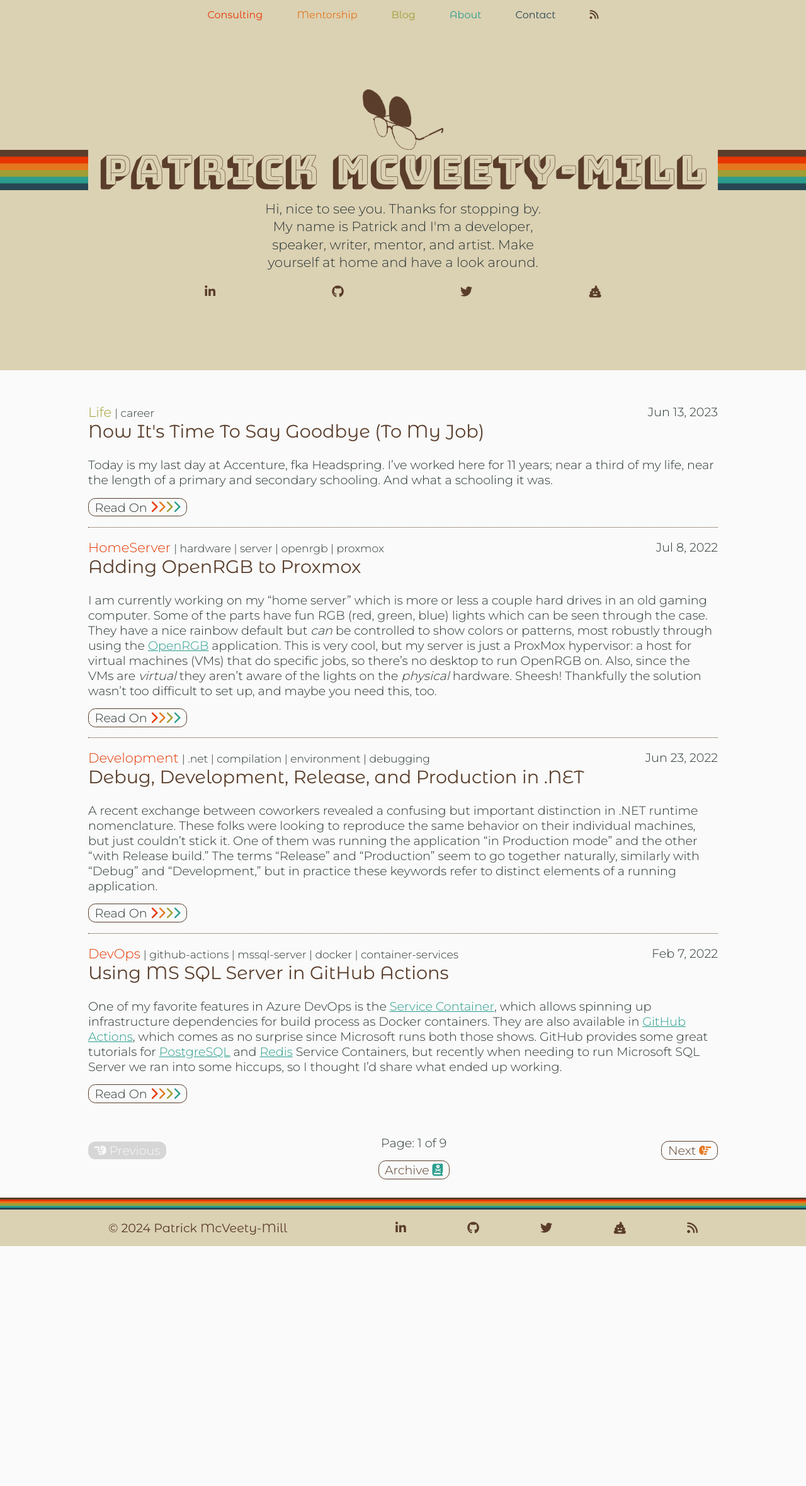
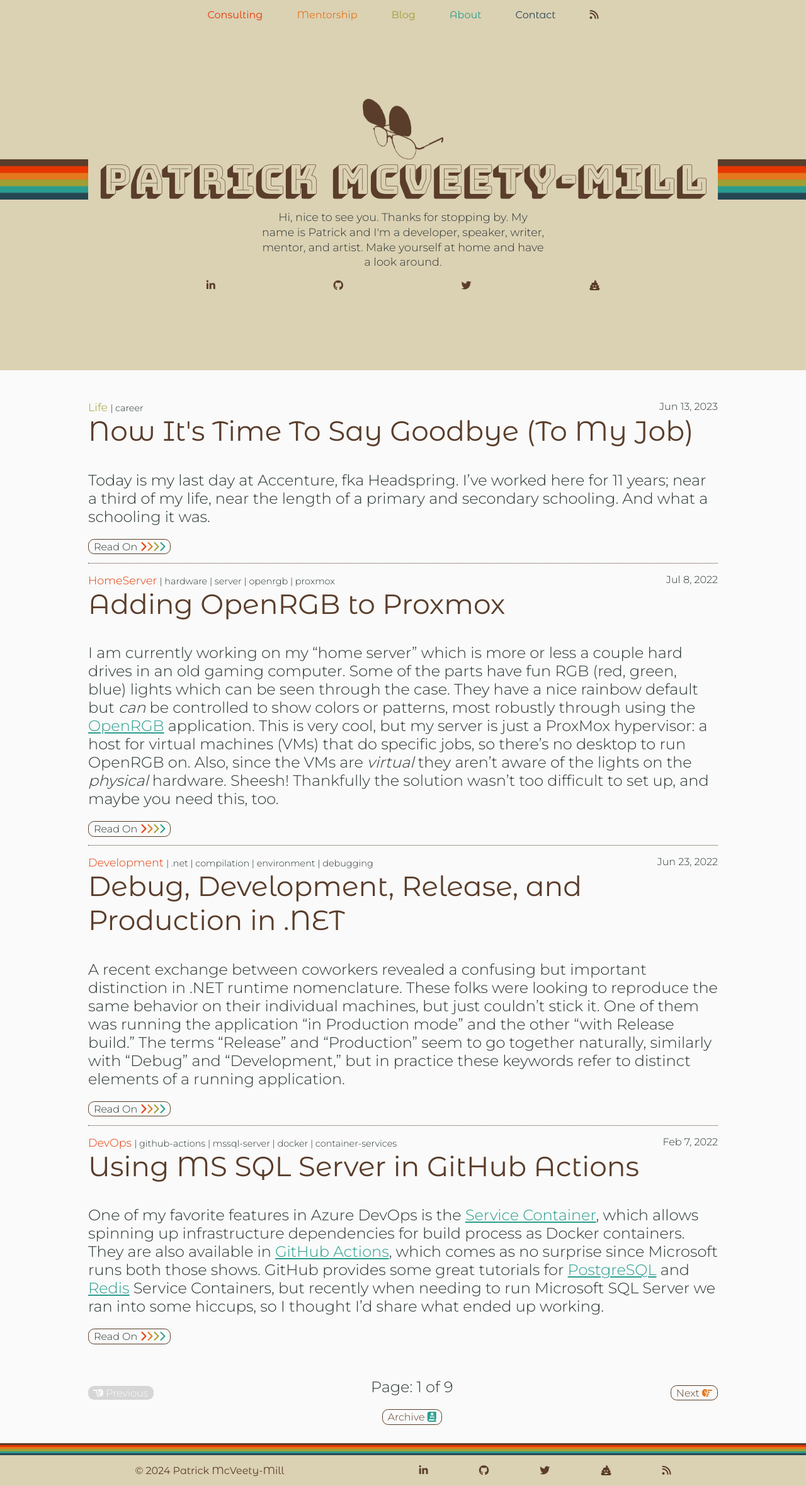
Before and after one commit to pmcvtm/pmcvtm.com, a Jekyll site: the page built from index.html, in a window 1280 px wide. Shown: the whole page at 63% size. Built offline with Jekyll 4.4.1, drawn with Linux system fonts in a browser that asks for light colours; nearby versions of some CDN libraries; some web fonts are replaced; the list of posts is cut into pages by our own code; before the commit the page ends 1979 px from its top, so only the background shows below that.

Commit message:
dang how about that scaling typography

```diff
--- a/_sass/site.scss
+++ b/_sass/site.scss
@@ -13,14 +13,30 @@ body {
     margin: 0;
 
     background: $white;
-    color: $darkGray;
+    color: $text;
     font-family: $regularFont;
-    font-size: 1.2em;
+}
+
+@mixin typo ($minSize, $idealSize, $maxSize, $color) {
+    --min: #{$minSize};
+    --val: #{$idealSize};
+    --max: #{$maxSize};
+    color: $color;
+}
+
+h1 { @include typo(2em,    5vw,   3em,     $vermilion); }
+h2 { @include typo(1.75em, 4vw,   2.75em,  $brown); }
+h3 { @include typo(1.5em,  3.5vw, 2.5em,   $teal); }
+h4 { @include typo(1.25em, 3vw,   2em,     $orange); }
+h5 { @include typo(1em,    3vw,   1.75em,  $charcoal); font-weight: bold; }
+p  { @include typo(1em,    2.5vw, 1.5em,   $text) }
+
+h1,h2,h3,h4,h5, p {
+    font-size: clamp(var(--min), var(--val), var(--max));
 }
 
 h1,h2,h3,h4,h5 {
     font-family: $headingFont;
-    color: $brown;
     font-weight: lighter;
 }
 
```
